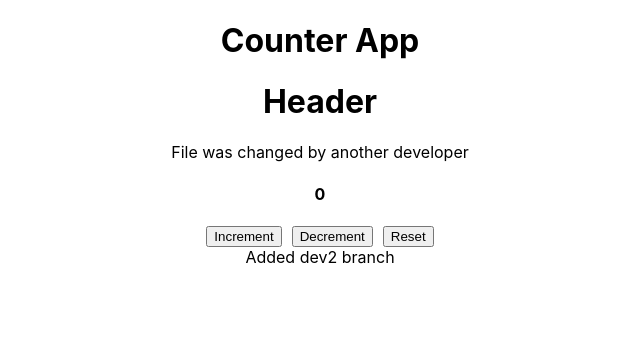
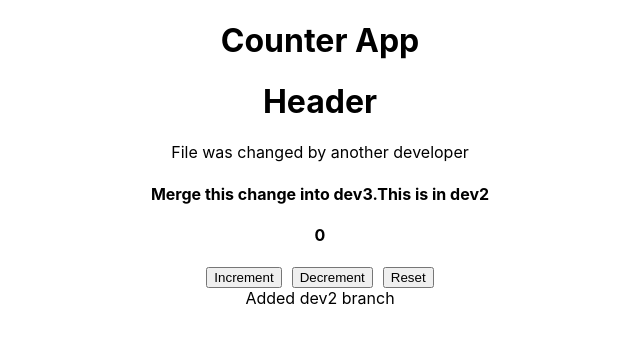
Before and after one commit to prerananitnaware/gitTutorial, a React (Create React App) app: page / in a window 1280 px wide. Shown: the top 344 px of the page, without its empty margins (320-960 px from the left). Built offline with nearby package versions, Linux system fonts and the light colour scheme.

Commit message:
changes in header

```diff
--- a/src/Header.js
+++ b/src/Header.js
@@ -3,6 +3,7 @@ export const Header=()=>{
         <>
          <h1>Header</h1>
         <p>File was changed by another developer</p>
+        <h4>Merge this change into dev3.This is in dev2</h4>
         </>
 
     )
```
